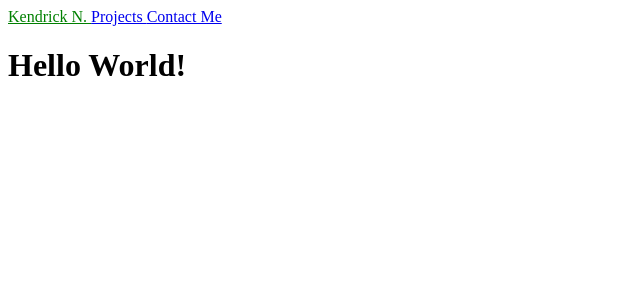
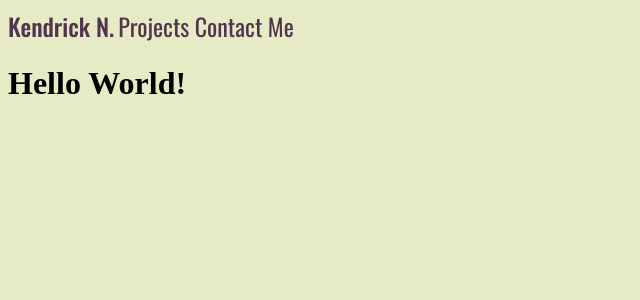
Before and after one commit to KendrickNguyen76/portfolio-website, a Jekyll site: the page built from index.html, in a window 1280 px wide. Shown: the top 300 px of the page, without its empty margins (0-640 px from the left). Built offline with Jekyll 4.4.1, drawn with Linux system fonts in a browser that asks for light colours.

Commit message:
Added some coloring to navbar text as well as background color

```diff
--- a/_data/navigation.yml
+++ b/_data/navigation.yml
@@ -1,5 +1,3 @@
-- name: Kendrick N.
-  link: /
 - name: Projects
   link: /projects.html
 - name: Contact Me
--- a/_includes/navbar.html
+++ b/_includes/navbar.html
@@ -1,6 +1,9 @@
 <nav>
+  <a href="/" class="navbar_text oswald_medium">Kendrick N.</a>
+
   {% for item in site.data.navigation %}
-    <a href="{{ item.link }}" {% if page.url == item.link %}class="current"{% endif %}>
+    <a href="{{ item.link | relative_url }}"
+       class="navbar_text oswald_regular {% if page.url == item.link %}current{% endif %}">
       {{ item.name }}
     </a>
   {% endfor %}
--- a/_layouts/default.html
+++ b/_layouts/default.html
@@ -5,7 +5,7 @@
     <title>Kendrick's Portfolio | {{ page.title }}</title>
     <link rel="preconnect" href="https://fonts.googleapis.com">
     <link rel="preconnect" href="https://fonts.gstatic.com" crossorigin>
-    <link href="https://fonts.googleapis.com/css2?family=Oswald&display=swap" rel="stylesheet">
+    <link href="https://fonts.googleapis.com/css2?family=Oswald:wght@400;500&display=swap" rel="stylesheet">
     <link rel="stylesheet" href="/assets/css/styles.css">
   </head>
   <body>
--- a/assets/css/styles.css
+++ b/assets/css/styles.css
@@ -1,14 +1,30 @@
-.current {
-  color: green;
+/* General Formatting */
+body {
+  background-color: #E7EBC5;
 }
 
+/* Classes */
 .navbar_text {
-  font-size: 14;
+  color: #51344d;
+  font-size: 24px;
+  text-decoration: none;
 }
 
-.oswald-font {
+.navbar_text.current {
+  color: #C1121F;
+}
+
+/* Fonts */
+.oswald_regular {
   font-family: "Oswald", sans-serif;
   font-optical-sizing: auto;
   font-weight: 400;
   font-style: normal;
 }
+
+.oswald_medium {
+  font-family: "Oswald", sans-serif;
+  font-optical-sizing: auto;
+  font-weight: 500;
+  font-style: normal;
+}
```
